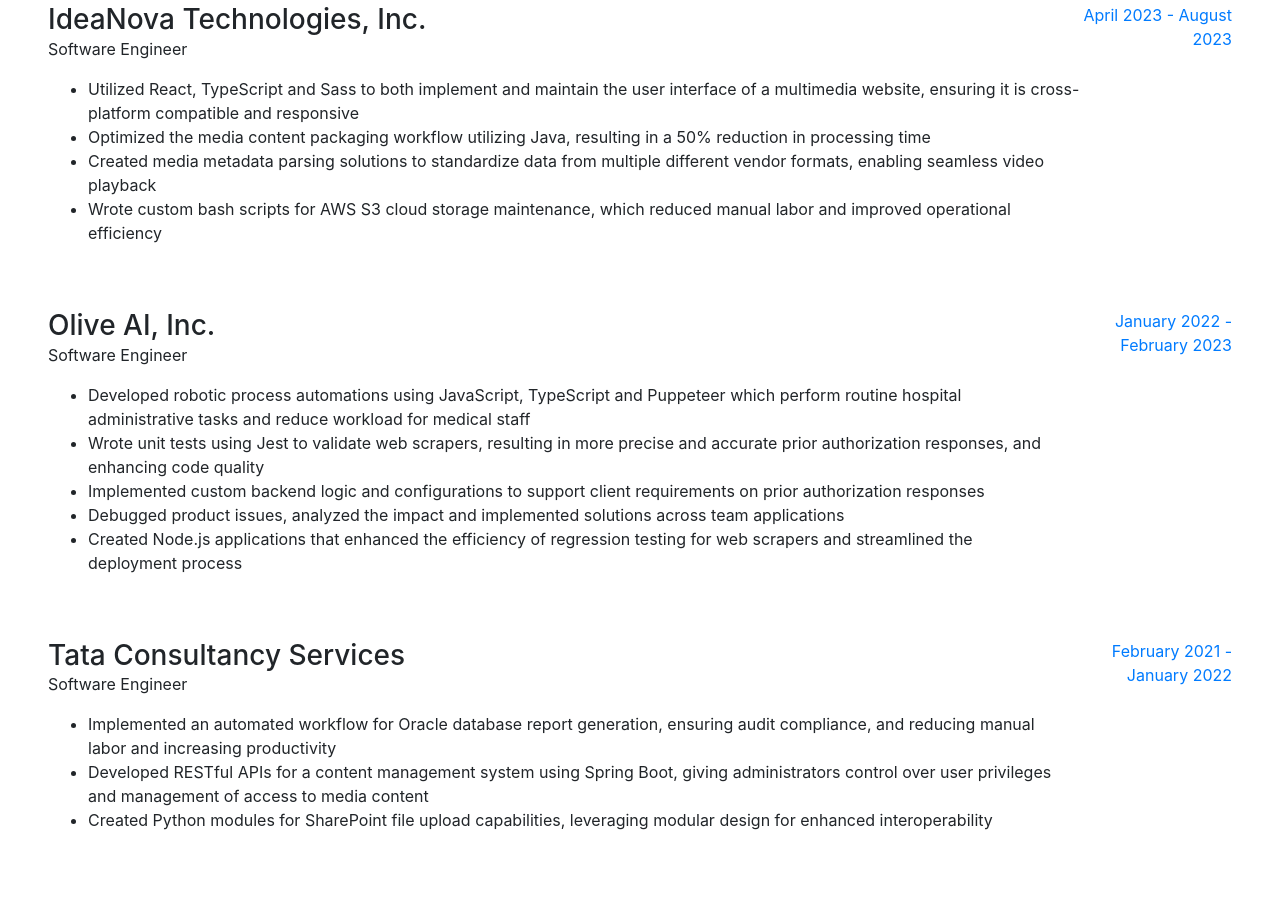
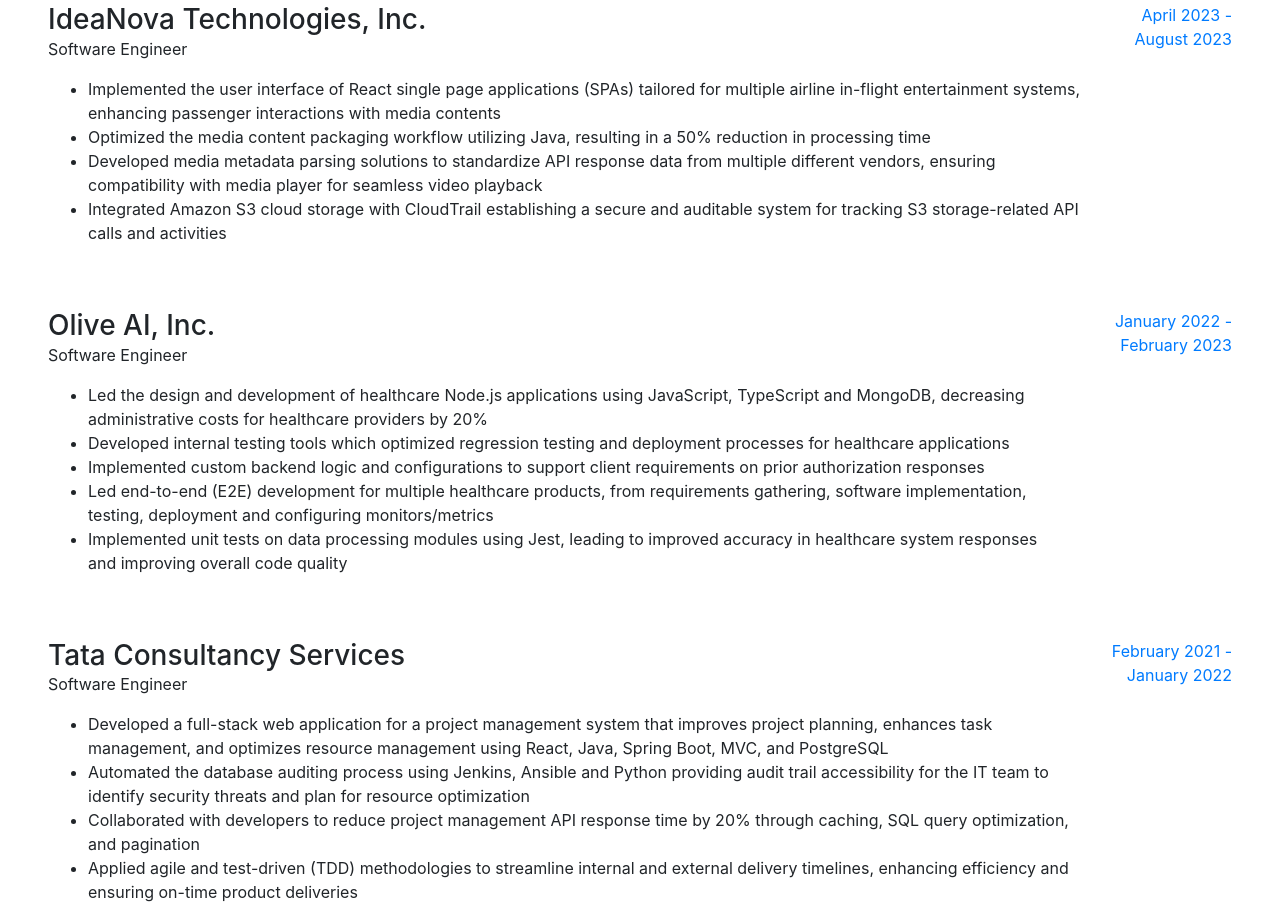
Before and after one commit to jingwu21/ResumePortfolio, a website with bundled scripts: page index.html in a window 1280 px wide. Shown: the part 480-1403 px from the top of the page. Built offline with nearby package versions, Linux system fonts and the light colour scheme; files whose address does not match are found by name; a web font is replaced by a local one.

Commit message:
changing bullet points

```diff
--- a/index.html
+++ b/index.html
@@ -88,11 +88,11 @@
             <h3 class="mb-0">IdeaNova Technologies, Inc.</h3>
             <div class="subheading mb-3">Software Engineer</div>
 				<ul>
-					<li>Utilized React, TypeScript and Sass to both implement and maintain the user interface of a multimedia website, ensuring it is cross-platform compatible and responsive
+					<li>Implemented the user interface of React single page applications (SPAs) tailored for multiple airline in-flight entertainment systems, enhancing passenger interactions with media contents
           </li>
 					<li> Optimized the media content packaging workflow utilizing Java, resulting in a 50% reduction in processing time</li>
-					<li>Created media metadata parsing solutions to standardize data from multiple different vendor formats, enabling seamless video playback</li>
-          <li>Wrote custom bash scripts for AWS S3 cloud storage maintenance, which reduced manual labor and improved operational efficiency</li>
+					<li>Developed media metadata parsing solutions to standardize API response data from multiple different vendors, ensuring compatibility with media player for seamless video playback</li>
+          <li>Integrated Amazon S3 cloud storage with CloudTrail establishing a secure and auditable system for tracking S3 storage-related API calls and activities</li>
 				</ul>
           </div>
           <div class="resume-date text-md-right">
@@ -105,13 +105,13 @@
             <h3 class="mb-0">Olive AI, Inc.</h3>
             <div class="subheading mb-3">Software Engineer</div>
 				<ul>
-					<li>Developed robotic process automations using JavaScript, TypeScript and Puppeteer which perform routine hospital administrative tasks and reduce workload for medical staff
+					<li>Led the design and development of healthcare Node.js applications using JavaScript, TypeScript and MongoDB, decreasing administrative costs for healthcare providers by 20%
           </li>
-					<li> Wrote unit tests using Jest to validate web scrapers, resulting in more precise and accurate prior authorization responses, and enhancing code quality</li>
+					<li> Developed internal testing tools which optimized regression testing and deployment processes for healthcare applications</li>
 					<li>Implemented custom backend logic and configurations to support client requirements on prior authorization responses</li>
-          <li>Debugged product issues, analyzed the impact and implemented solutions across team applications
+          <li>Led end-to-end (E2E) development for multiple healthcare products, from requirements gathering, software implementation, testing, deployment and configuring monitors/metrics
           </li>
-					<li> Created Node.js applications that enhanced the efficiency of regression testing for web scrapers and streamlined the deployment process</li>
+					<li> Implemented unit tests on data processing modules using Jest, leading to improved accuracy in healthcare system responses and improving overall code quality</li>
 				</ul>
           </div>
           <div class="resume-date text-md-right">
@@ -124,9 +124,10 @@
             <h3 class="mb-0">Tata Consultancy Services</h3>
             <div class="subheading mb-3">Software Engineer</div>
 				<ul>
-					<li>Implemented an automated workflow for Oracle database report generation, ensuring audit compliance, and reducing manual labor and increasing productivity</li>
-					<li>Developed RESTful APIs for a content management system using Spring Boot, giving administrators control over user privileges and management of access to media content</li>
-					<li>Created Python modules for SharePoint file upload capabilities, leveraging modular design for enhanced interoperability</li>
+          <li>Developed a full-stack web application for a project management system that improves project planning, enhances task management, and optimizes resource management using React, Java, Spring Boot, MVC, and PostgreSQL</li>
+					<li>Automated the database auditing process using Jenkins, Ansible and Python providing audit trail accessibility for the IT team to identify security threats and plan for resource optimization</li>
+					<li>Collaborated with developers to reduce project management API response time by 20% through caching, SQL query optimization, and pagination</li>
+					<li>Applied agile and test-driven (TDD) methodologies to streamline internal and external delivery timelines, enhancing efficiency and ensuring on-time product deliveries</li>
 				</ul>
           </div>
           <div class="resume-date text-md-right">
@@ -234,9 +235,6 @@
             <i class="fa-li fa fa-check"></i>Spring Boot
           </li>
           <li>
-            <i class="fa-li fa fa-check"></i>NoSQL
-          </li>
-          <li>
             <i class="fa-li fa fa-check"></i>Bash
           </li>
           <li>
@@ -251,6 +249,8 @@
           <li><i class="fa-li fa fa-check"></i>HTML</li>
           <li><i class="fa-li fa fa-check"></i>Node.js</li>
           <li><i class="fa-li fa fa-check"></i>CSS</li>
+          <li><i class="fa-li fa fa-check"></i>Docker</li>
+          <li><i class="fa-li fa fa-check"></i>PostgreSQL</li>
         </ul>
         <div class="subheading mb-3">Tools</div>
         <ul class="fa-ul mb-3">
```
